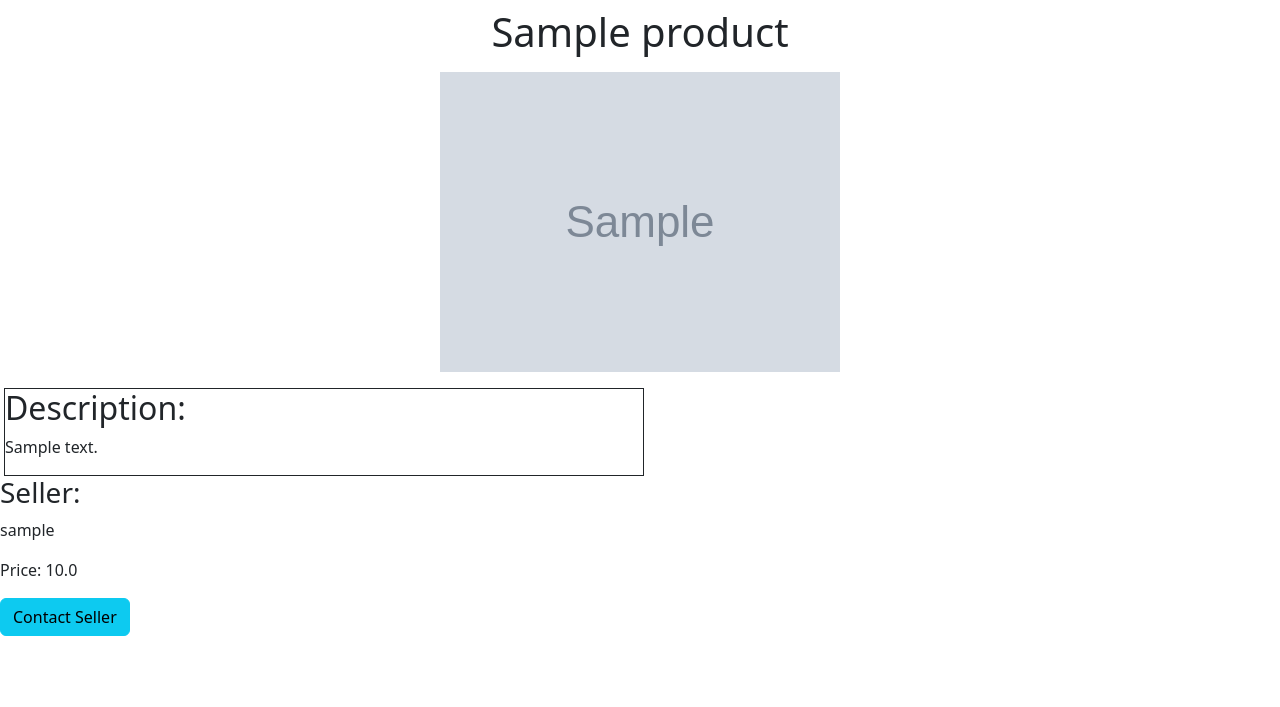
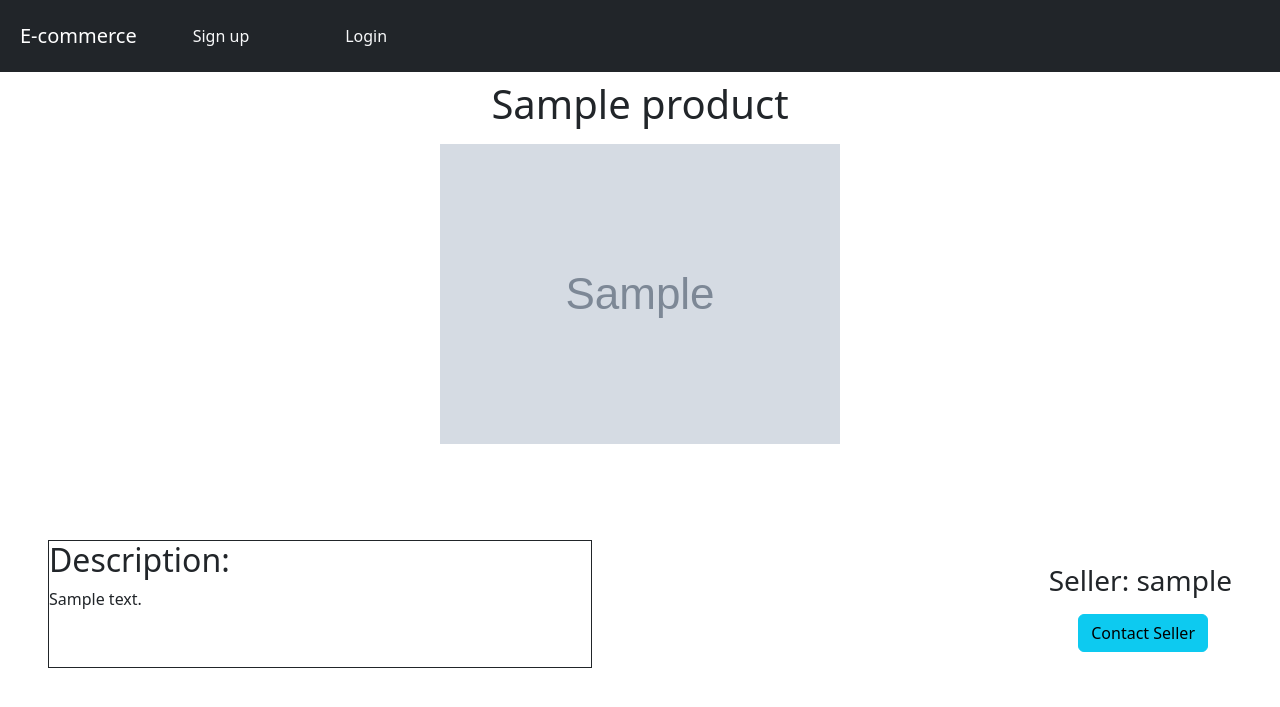
Before and after one commit to qdanq/e-commerce-django, a Django app: page /items/1/ in a window 1280 px wide. Shown: the top 707 px of the page. Run offline with Django 5.2, Linux system fonts and the light colour scheme; tables that the repository leaves empty hold one stand-in row (values such as "Sample post"); grey boxes marked "Sample" are stand-in pictures.

Commit message:
Style details page.

```diff
--- a/eCommerce/item/templates/detail.html
+++ b/eCommerce/item/templates/detail.html
@@ -1,15 +1,9 @@
-<!DOCTYPE html>
-<html lang="en">
-  <head>
-    <meta charset="UTF-8">
-    <meta name="viewport" content="width=device-width, initial-scale=1.0">
-    <meta http-equiv="X-UA-Compatible" content="ie=edge">
-    <link href="https://cdn.jsdelivr.net/npm/bootstrap@5.3.2/dist/css/bootstrap.min.css" rel="stylesheet" integrity="sha384-T3c6CoIi6uLrA9TneNEoa7RxnatzjcDSCmG1MXxSR1GAsXEV/Dwwykc2MPK8M2HN" crossorigin="anonymous">
-    <link rel="icon" href="./favicon.ico" type="image/x-icon">
-    <title>e-commerce</title>
-  </head>
-  <body >
-    <div class="">
+{% extends 'base.html' %}
+
+{% block title %}Welcome{% endblock %}
+
+{% block content %}
+    <div class="my-4 py-5 ">
       <h1 class="text-center my-2">{{ product.name }}</h1>
       {% if product.image %}
       <div class="my-3 text-center">
@@ -18,16 +12,19 @@
       {% endif %}
     </div>
 
-    <div class="mt-2 mx-1 border border-dark w-50">
+<div class="d-flex">
+
+    <div class="border border-dark mx-5 my-2 w-50">
       <h2 class="">Description:</h2>
       <p>{{ product.description }}</p>
     </div>
-      <h3>Seller:</h3>
-      <p>{{ product.created_by }}</p>
-      <p>Price: {{ product.price }}</p>
+      <!-- <p class="mx-5 w-50">Price: {{ product.price }}</p> -->
 
+  <div class="text-end mx-5 my-4 w-50">
+    <h3 class="py-2">Seller: {{ product.created_by  }}</h3>
     <div class="">
-       <a href="{% url 'conversation:new' product.id %}", class="btn btn-info ">Contact Seller</a>
+       <a href="{% url 'conversation:new' product.id %}", class="btn btn-info mx-4">Contact Seller</a>
     </div>
-  </body>
-</html>
+  </div>
+</div>
+{% endblock %}
```
